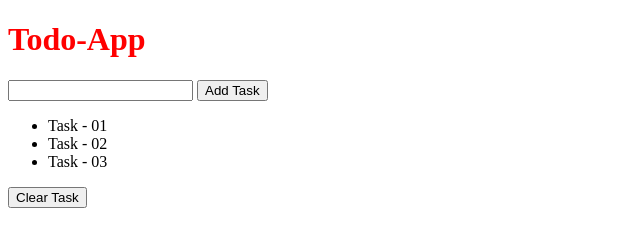
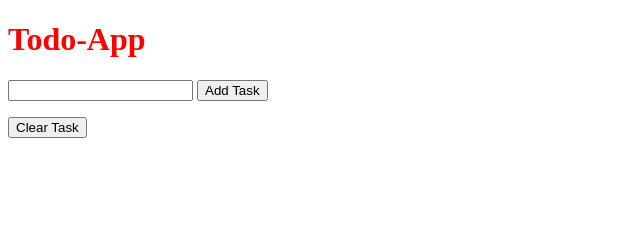
Before and after one commit to bhabinbudujapun/Cohort-JS, a plain HTML site: page Todo-App/index.html in a window 1280 px wide. Shown: the whole page, without its empty margins (0-640 px from the left). Drawn offline with Linux system fonts and the light colour scheme.

Commit message:
clear unnecessary elements/tags

```diff
--- a/Todo-App/index.html
+++ b/Todo-App/index.html
@@ -13,9 +13,6 @@
     <input type="text" name="" id="inputTask">
     <button id="addTaskButton" type="button">Add Task</button>
     <ul id="taskList">
-        <li class="taskItem">Task - 01</li>
-        <li class="taskItem">Task - 02</li>
-        <li class="taskItem">Task - 03</li>
     </ul>
     <button id="clearTaskButton" type="button">Clear Task</button>
     <script src="./index.js"></script>
```
